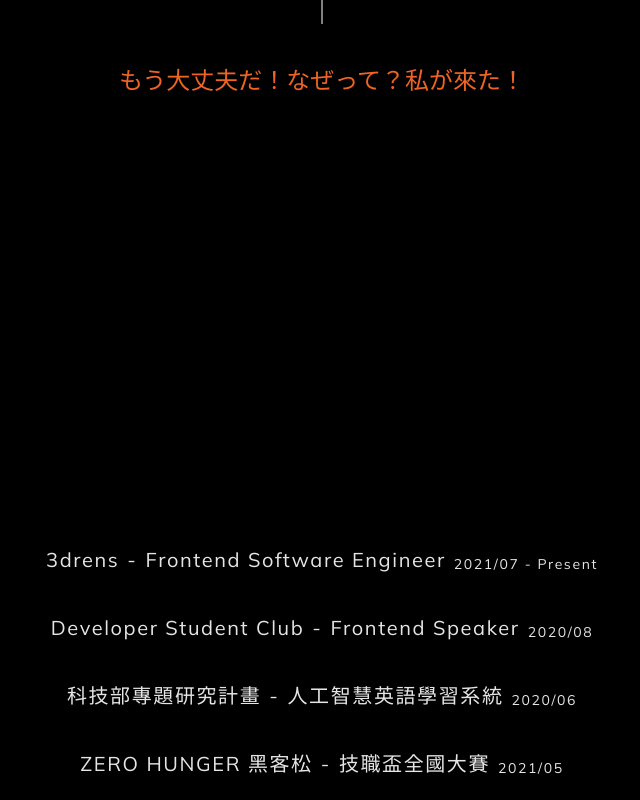
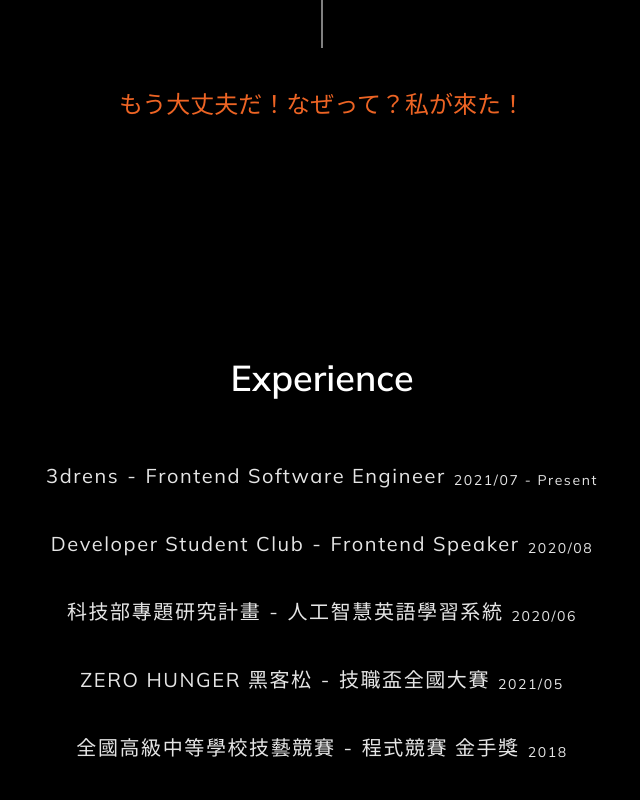
Before and after one commit to minhonglolz/minhonglolz.github.io, a Next.js app: page / in a window 1280 px wide. Shown: the part 1540-2340 px from the top of the page, without its empty margins (318-958 px from the left). Built offline with nearby package versions, Linux system fonts and the light colour scheme.

Commit message:
feat: remove home transtion

```diff
--- a/components/Title.tsx
+++ b/components/Title.tsx
@@ -5,27 +5,9 @@ type Props = {
 }
 
 export default function Title ({ value }: Props) {
-  const [offset, setOffset] = useState(0)
-  const [showText, setShowText] = useState(false)
-
-  useEffect(() => {
-    const innerHeight = window.innerHeight
-    const onScroll = () => setOffset(window.pageYOffset)
-    if (innerHeight * 0.5 < offset) {
-      setShowText(true)
-    } else {
-      setShowText(false)
-    }
-
-    window.removeEventListener('scroll', onScroll)
-    window.addEventListener('scroll', onScroll, { passive: true })
-
-    return () => window.removeEventListener('scroll', onScroll)
-  }, [offset])
-
   return (
-    <div className={`${showText ? 'opacity-100' : 'opacity-0'} text-white transition-opacity text-center pt-20 flex sm:justify-center items-center ease-linear`}>
-      <span className="select-none text-4xl px-5 font-bold after:content-['>'] after:ml-3  before:content-['<'] before:mr-3">{value}</span>
+    <div className="w-full text-white transition-opacity text-center pt-20 flex justify-center items-center ease-linear mb-6">
+      <span className="select-none text-4xl px-5 font-bold">{value}</span>
     </div>
   )
 };
--- a/pages/index.tsx
+++ b/pages/index.tsx
@@ -4,8 +4,7 @@ import Header from '../components/Header'
 import HomeBackground from '../components/HomeBackground'
 import { Menu } from '../components/Menu'
 import Navbar, { navbarLinks } from '../components/Navbar'
-import Title from '../components/Title'
-import ExperienceContent, { experiences } from '../components/ExperienceContent'
+import ExperienceContent from '../components/ExperienceContent'
 import Loading from '../components/Loading'
 import { Link, Element } from 'react-scroll'
 import { About } from '../components/About'
@@ -22,24 +21,7 @@ const Home: NextPage = () => {
       <div>
         <About/>
         <Element name={navbarLinks.experience.id} className="relative min-h-screen text-white">
-          <Title value="Experience"/>
-          {experiences.map((item, index) => (
-            <ExperienceContent
-              key={item.title}
-              title={item.title}
-              subTitle={item.subTitle}
-              date={item.date}
-              even={Boolean(index % 2)}
-              index={index}
-              link={item.link}
-            >
-              <span className="list-disc tracking-widest">
-                {item.contents.map((content, index) =>
-                  <p key={index}>{content}</p>
-                )}
-              </span>
-            </ExperienceContent>
-          ))}
+          <ExperienceContent/>
         </Element>
       </div>
       <section className="relative h-[300px] text-white">
```
